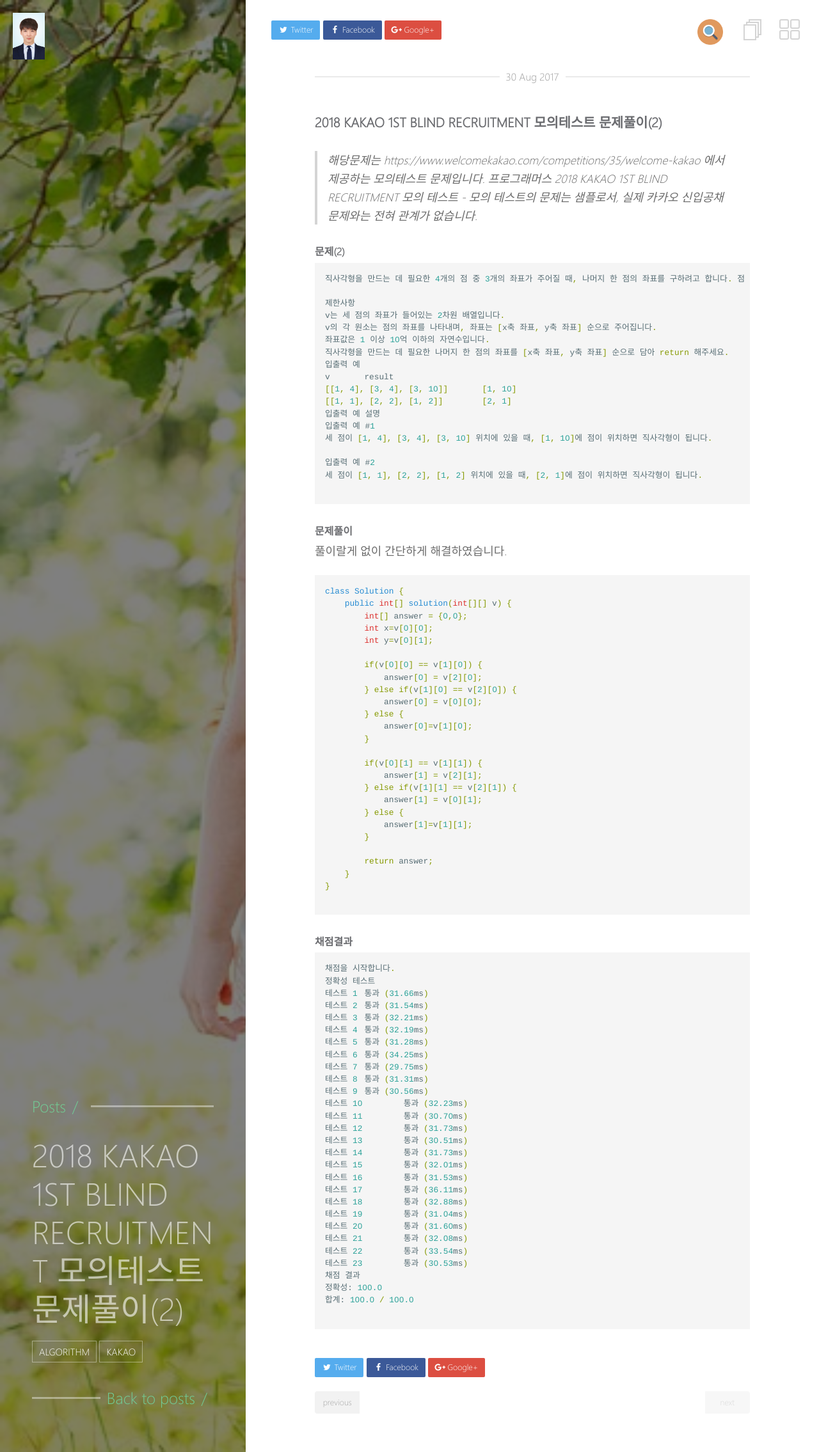
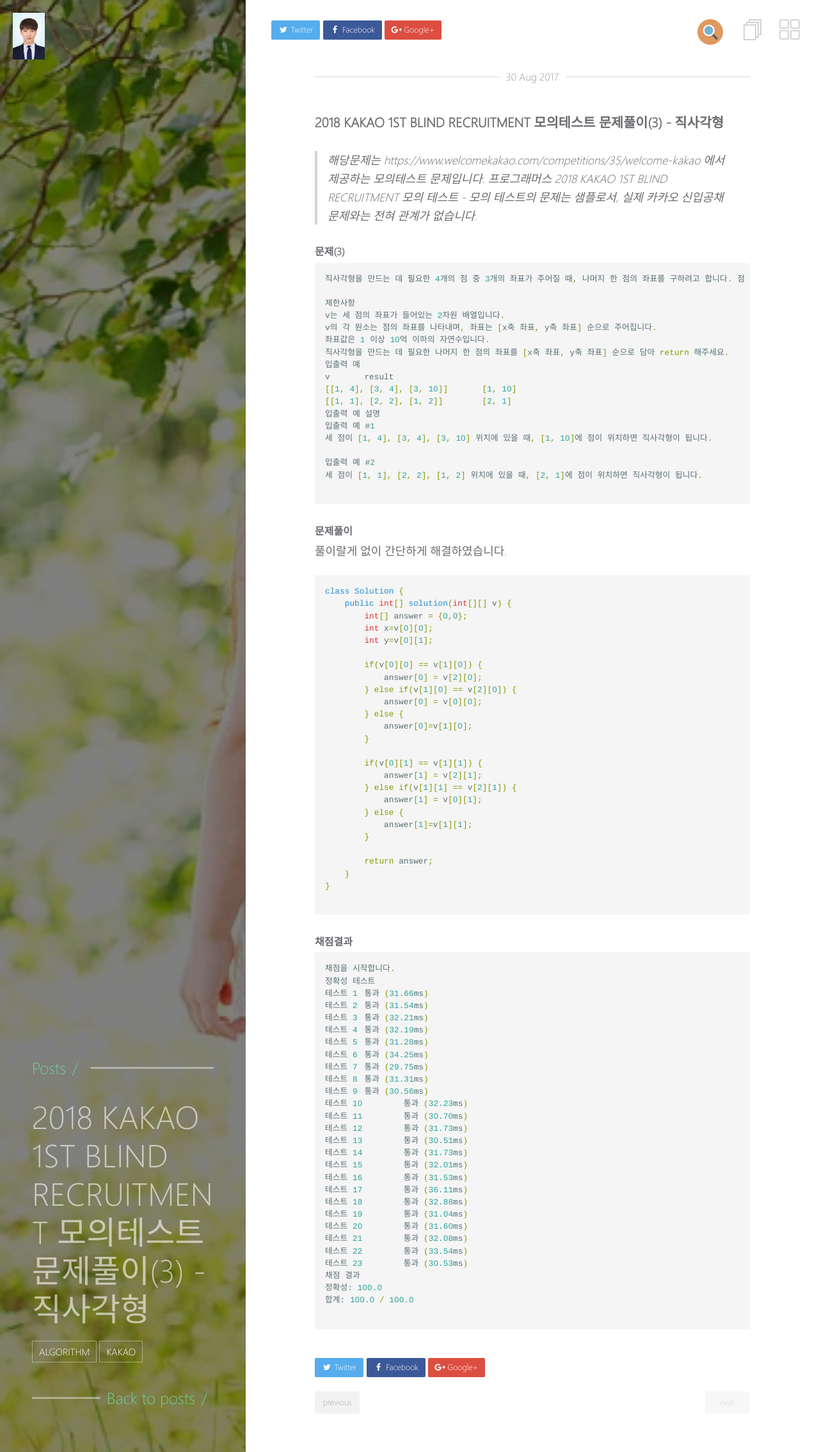
Before and after one commit to sunghere/sunghere.github.io, a Jekyll site: the page built from _posts/2017-08-30-post-kakao(3).md, in a window 1280 px wide. Shown: the whole page at 64% size. Built offline with Jekyll 4.4.1, drawn with Linux system fonts in a browser that asks for light colours; comment, search, counter and statistics services are not loaded.

Commit message:
Quiz edit

````diff
--- a/_posts/2017-08-30-post-kakao(3).md
+++ b/_posts/2017-08-30-post-kakao(3).md
@@ -1,17 +1,17 @@
 ---
 layout: post
-title : "2018 KAKAO 1ST BLIND RECRUITMENT 모의테스트 문제풀이(2)"
+title : "2018 KAKAO 1ST BLIND RECRUITMENT 모의테스트 문제풀이(3) - 직사각형"
 tags:
   - algorithm
   - kakao
 ---
 
-### 2018 KAKAO 1ST BLIND RECRUITMENT 모의테스트 문제풀이(2)
+### 2018 KAKAO 1ST BLIND RECRUITMENT 모의테스트 문제풀이(3) - 직사각형
 
 > 해당문제는 https://www.welcomekakao.com/competitions/35/welcome-kakao 에서 제공하는 모의테스트 문제입니다.
 프로그래머스 2018 KAKAO 1ST BLIND RECRUITMENT 모의 테스트 - 모의 테스트의 문제는 샘플로서, 실제 카카오 신입공채 문제와는 전혀 관계가 없습니다.
 
-#### 문제(2)
+#### 문제(3)
 ```java
 직사각형을 만드는 데 필요한 4개의 점 중 3개의 좌표가 주어질 때, 나머지 한 점의 좌표를 구하려고 합니다. 점 3개의 좌표가 들어있는 배열 v가 매개변수로 주어질 때, 직사각형을 만드는 데 필요한 나머지 한 점의 좌표를 return 하도록 solution 함수를 완성해주세요. 단, 직사각형의 각 변은 x축, y축에 평행하며, 반드시 직사각형을 만들 수 있는 경우만 입력으로 주어집니다.
 
````
Also changed, not shown: _posts/2017-08-30-post-kakao(1).md (+3 -2 lines), _posts/2017-08-30-post-kakao(2).md (+2 -2 lines).
